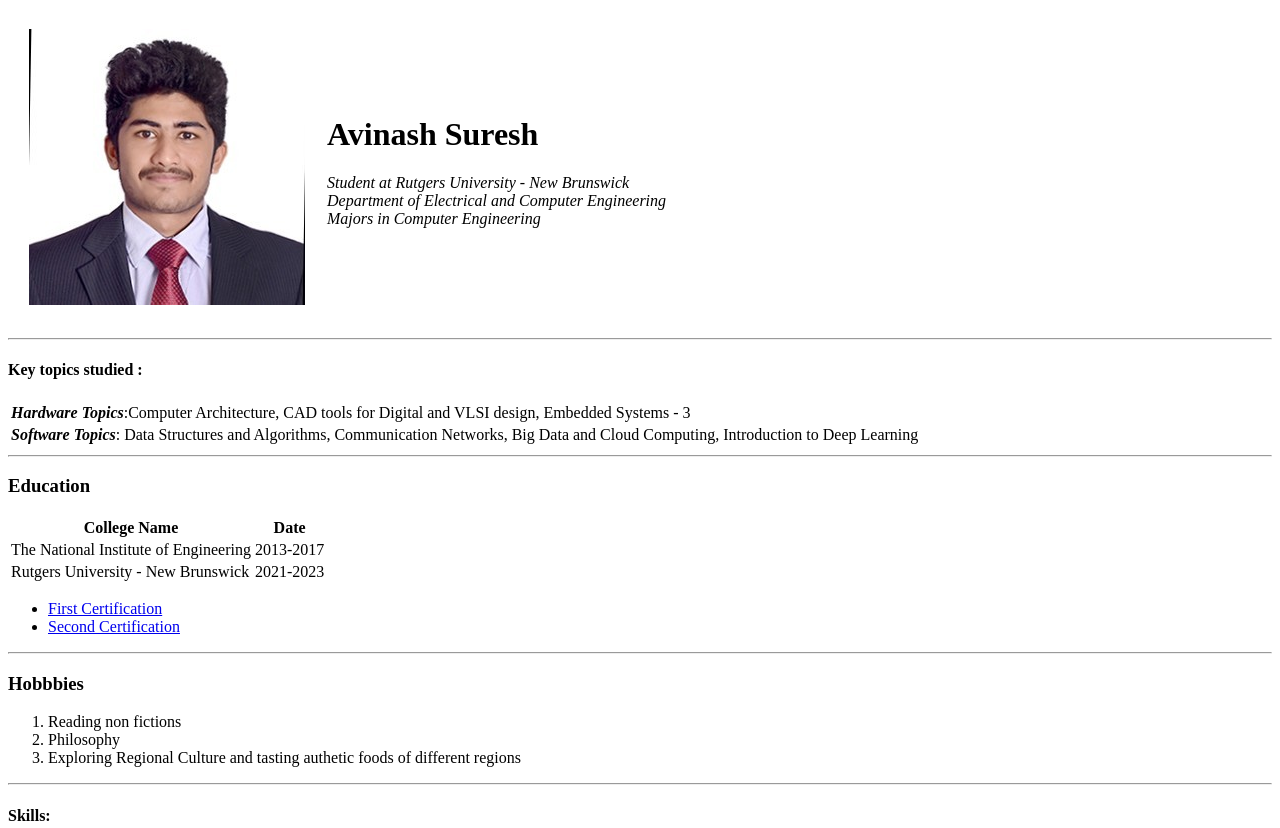
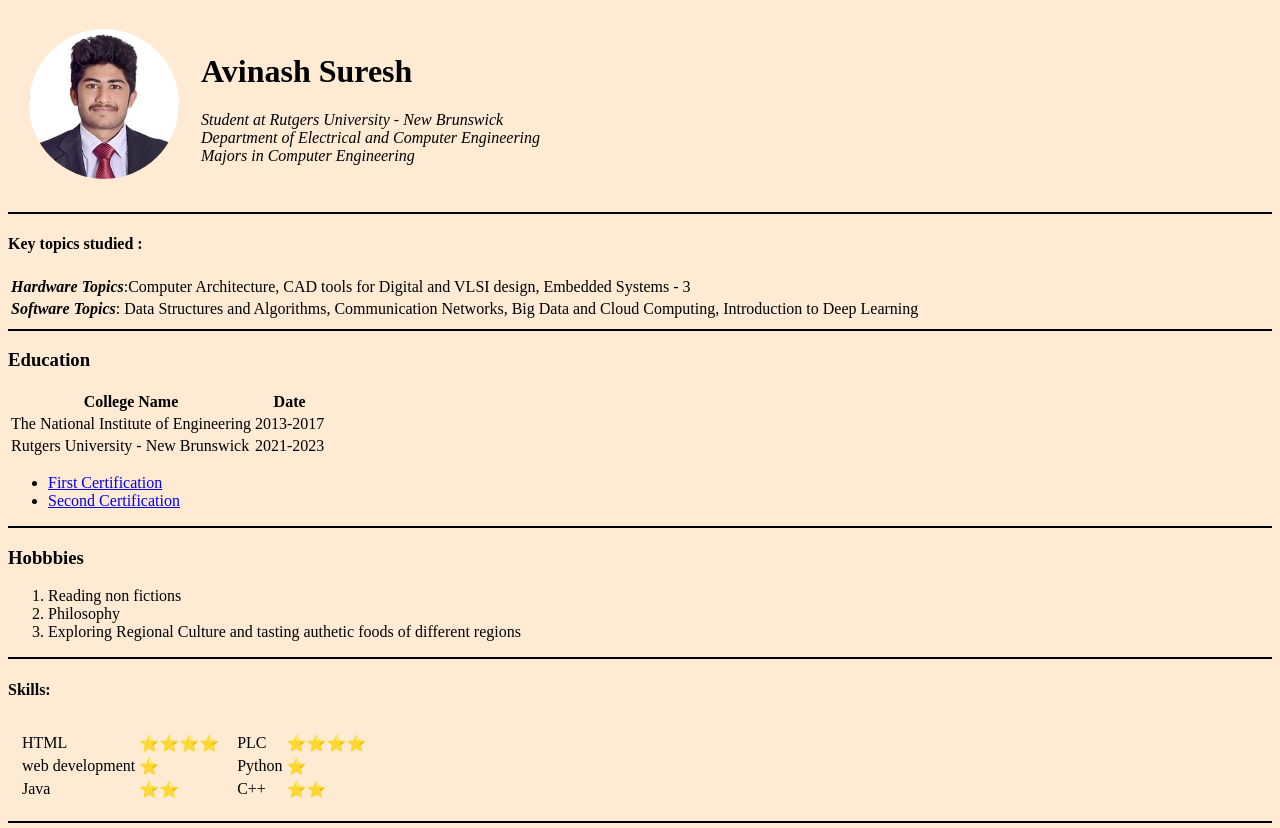
Before and after one commit to AvinashSuresh19/CV, a plain HTML site: page index.html in a window 1280 px wide. Shown: the top 828 px of the page. Drawn offline with Linux system fonts and the light colour scheme.

Commit message:
Update index.html
css- edit

```diff
--- a/index.html
+++ b/index.html
@@ -4,6 +4,23 @@
 <head>
     <meta charset="utf-8">
     <title>Avinash's personal site</title>
+    <style>
+        body
+        {
+            background-color:rgba(255, 228, 196, 0.746);
+        }
+        hr
+        {background-color: black;
+            border-style: none;
+            height: 2px;
+
+        }
+        img
+        {
+            border-radius: 50%;
+            height: 150px;
+        }
+    </style>
 </head>
 
 
```
